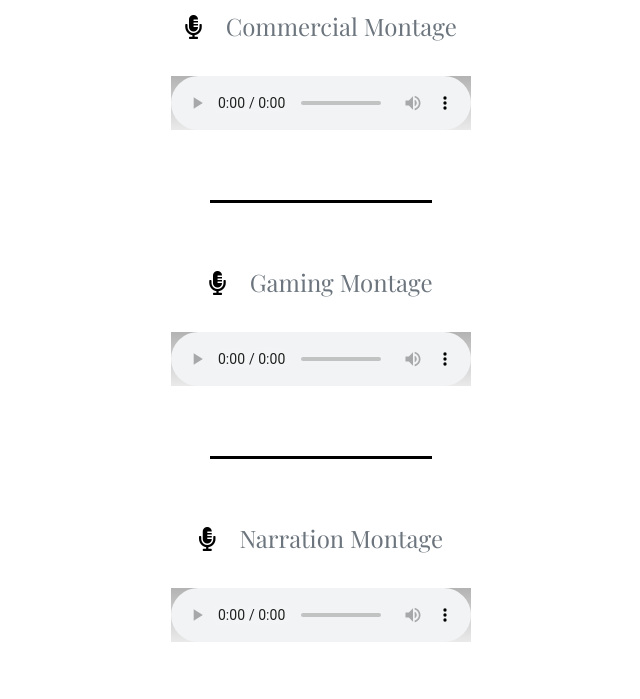
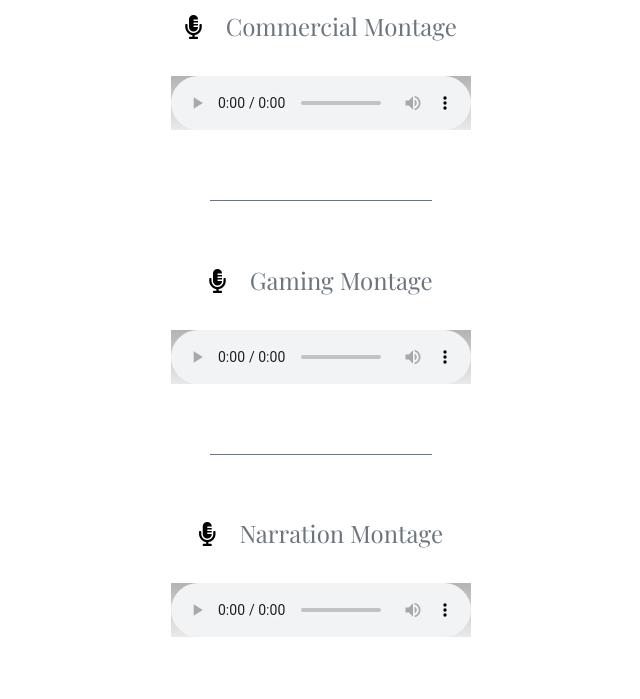
Before and after one commit to Bealby/lisa-fairfield-actress, a Flask app: page /showreels in a window 1280 px wide. Shown: the part 308-1007 px from the top of the page, without its empty margins (319-959 px from the left). Run offline with Flask 2, Linux system fonts and the light colour scheme; some libraries are stand-ins or nearby versions; some web fonts are replaced.

Commit message:
Height/ color of block div for showreel lg

```diff
--- a/static/css/style.css
+++ b/static/css/style.css
@@ -733,9 +733,9 @@ audio {
 @media (min-width: 992px) {
     .showreel-block-divider {
         width: 20%;
-        height: 0.2rem;
-        border: 0;
-        background-color: rgb(0, 0, 0, 1);
+        height: 0.0625rem;
+	    border: 0;
+	    background-color: rgb(108, 117, 125, 1);
         margin-top: 4rem;
         margin-bottom: 2rem;
     }
```
